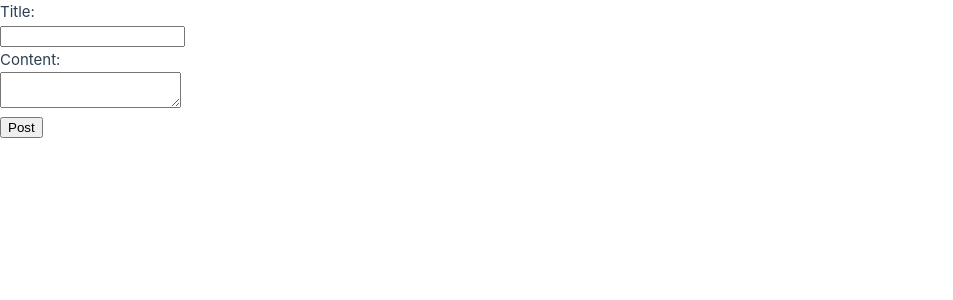
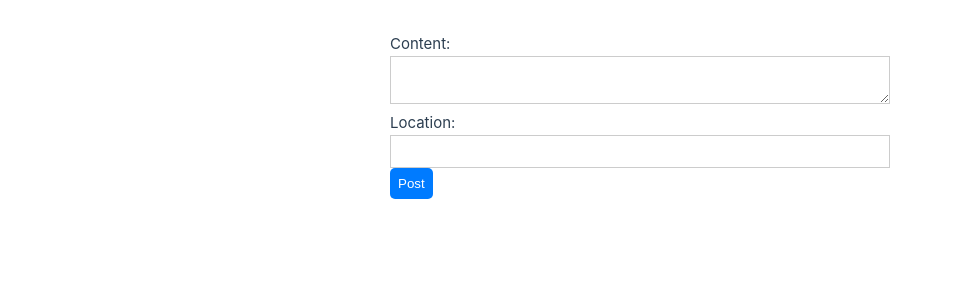
Before and after one commit to LourisA11/NewPaltzHackathon2025, a Vue app in the folder foodApp/: page /post-form in a window 1280 px wide. Shown: the top 300 px of the page, without its empty margins (0-953 px from the left). Built offline with nearby package versions, Linux system fonts and the light colour scheme.

Commit message:
added script to create post

```diff
--- a/foodApp/src/views/PostFormView.vue
+++ b/foodApp/src/views/PostFormView.vue
@@ -1,28 +1,79 @@
-//PseudoCode:Food share post for logic
-//Variables:
-location
-message
-isSubmitting (boolean)
 <template>
+  <div class="post-form">
+    <form @submit.prevent="createPost">
+      <label for="content">Content:</label><br>
+      <textarea v-model="content" id="content" name="content"></textarea><br>
 
- <div>
-<form id="postForm">
-    <label for="title">Title:</label><br>
-    <input type="text" id="title" name="title"><br>
-    <label for="content">Content:</label><br>
-    <textarea id="content" name="content"></textarea><br>
-    <input type="submit" value="Post">
-</form>
+      <label for="location">Location:</label><br>
+      <input v-model="location" id="location" name="location" /><br>
 
+      <button type="submit">Post</button>
+    </form>
 
-</div>
+    <p v-if="message" style="color: green;">{{ message }}</p>
+    <p v-if="error" style="color: red;">{{ error }}</p>
+  </div>
+</template>
 
-    <div id="post-form"></div>
-    <div id="editModal" style="display:none; border: 1px solid #ccc; padding: 16px; margin-top: 20px;">
-        <h3>Edit Post</h3>
-        <input type="text" id="editTitle" placeholder="Edit Title"><br><br>
-        <textarea id="editContent" placeholder="Edit Content"></textarea><br><br>
-        <button id="saveEdit">Save Changes</button>
-        <button onclick="document.getElementById('editModal').style.display='none'">Cancel</button>
-      </div>
-</template>
+<script>
+export default {
+  name: 'PostForm',
+  data() {
+    return {
+      content: '',
+      location: '',
+      message: '',
+      error: ''
+    };
+  },
+  methods: {
+    async createPost() {
+      try {
+        const response = await fetch('http://localhost:5000/posts', {
+          method: 'POST',
+          headers: { 'Content-Type': 'application/json' },
+          body: JSON.stringify({
+            user_id: 1, // Replace with actual logged-in user
+            user_name: 'Alice',
+            content: this.content,
+            location: this.location
+          })
+        });
+
+        const data = await response.json();
+        if (!response.ok) throw new Error(data.error || 'Failed to create post');
+
+        this.message = '✅ Post created successfully!';
+        this.error = '';
+        this.content = '';
+        this.location = '';
+      } catch (err) {
+        this.error = `❌ ${err.message}`;
+        this.message = '';
+      }
+    }
+  }
+};
+</script>
+
+<style scoped>
+.post-form {
+  max-width: 500px;
+  margin: 2rem auto;
+  display: flex;
+  flex-direction: column;
+  gap: 0.5rem;
+}
+textarea, input {
+  width: 100%;
+  border: 1px solid #ccc;
+  padding: 0.5rem;
+}
+button {
+  background-color: #007bff;
+  color: white;
+  padding: 0.5rem;
+  border: none;
+  border-radius: 5px;
+}
+</style>
```
